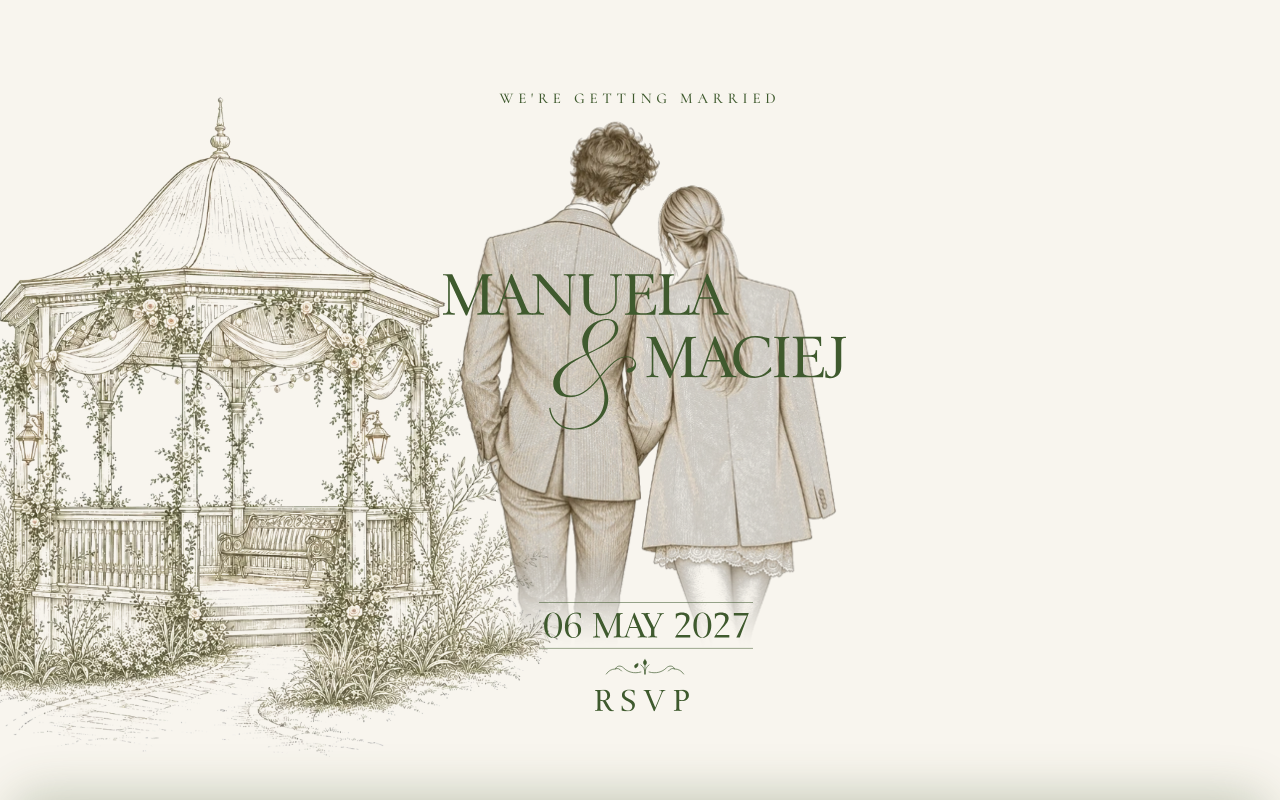
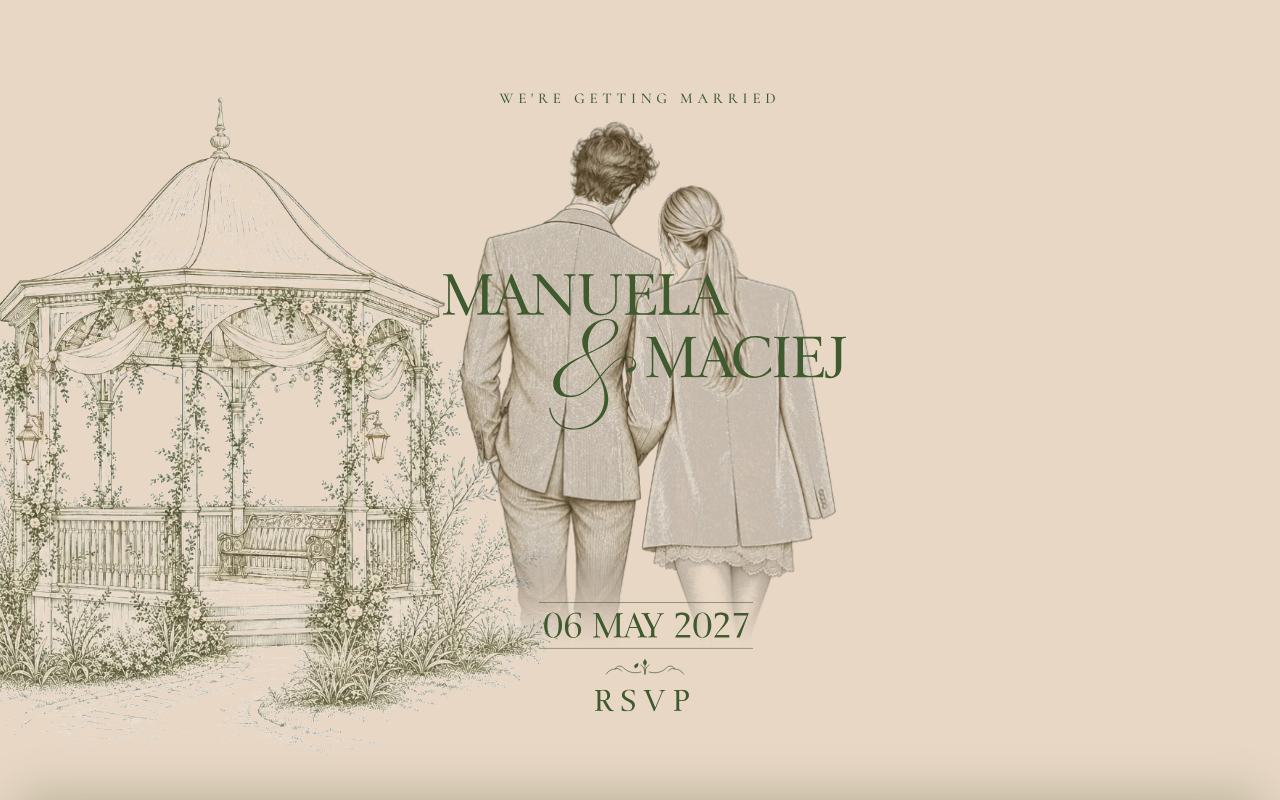
Before and after one commit to manuelmesav3l/invitacion-manuela-maciej, a React (Vite) app: page / in a window 1280 px wide. Shown: the top 800 px of the page. Built offline with nearby package versions, Linux system fonts and the light colour scheme; a web font is replaced by a local one.

Commit message:
feat(theme): unify paper background tone to #E8D7C5 and transparentize venue assets

```diff
--- a/index.html
+++ b/index.html
@@ -6,7 +6,7 @@
     <meta name="referrer" content="strict-origin-when-cross-origin" />
     <title>Manuela &amp; Maciej — 06 May 2027</title>
     <meta name="description" content="We're getting married. Join Manuela & Maciej at Casa Primavera, Medellín — Thursday, 06 May 2027, 3 PM." />
-    <meta name="theme-color" content="#F2E9DF" />
+    <meta name="theme-color" content="#E8D7C5" />
     <link rel="icon" type="image/svg+xml" href="/favicon.svg" />
     <meta property="og:type" content="website" />
     <meta property="og:title" content="Manuela & Maciej — We're getting married" />
--- a/src/sections/Rsvp.tsx
+++ b/src/sections/Rsvp.tsx
@@ -104,7 +104,7 @@ export function Rsvp({ open, onClose }: { open: boolean; onClose: () => void })
                   <button
                     key={String(val)} type="button" role="radio" aria-checked={attending === val}
                     onClick={() => setValue('attending', val as boolean, { shouldValidate: true })}
-                    className={`label rounded-full border px-3 py-3 !text-[10px] transition-colors ${attending === val ? 'border-olive-deep bg-olive-deep text-cream' : 'border-gold text-gold'}`}
+                    className={`label rounded-full border px-3 py-3 !text-[10px] transition-colors ${attending === val ? 'border-olive-deep bg-olive-deep text-[#f8f5ee]' : 'border-gold text-gold'}`}
                   >{text as string}</button>
                 ))}
               </div>
--- a/src/styles/index.css
+++ b/src/styles/index.css
@@ -53,8 +53,8 @@
 @tailwind utilities;
 
 :root {
-  --cream: #f8f5ee;
-  --sand: #f2e9df;
+  --cream: #e8d7c5;
+  --sand: #e8d7c5;
   --olive: #3f5a2e;
   --gold: #ad915c;
   --ink: #4a4436;
--- a/tailwind.config.js
+++ b/tailwind.config.js
@@ -4,8 +4,8 @@ export default {
   theme: {
     extend: {
       colors: {
-        cream: '#F8F5EE',
-        sand: '#F2E9DF',
+        cream: '#E8D7C5',
+        sand: '#E8D7C5',
         'olive-deep': '#3F5A2E',
         gold: '#AD915C',
         ink: '#4A4436',
```
Also changed, not shown: public/assets/venue-illustration.webp, public/assets/venue-logo.webp.
